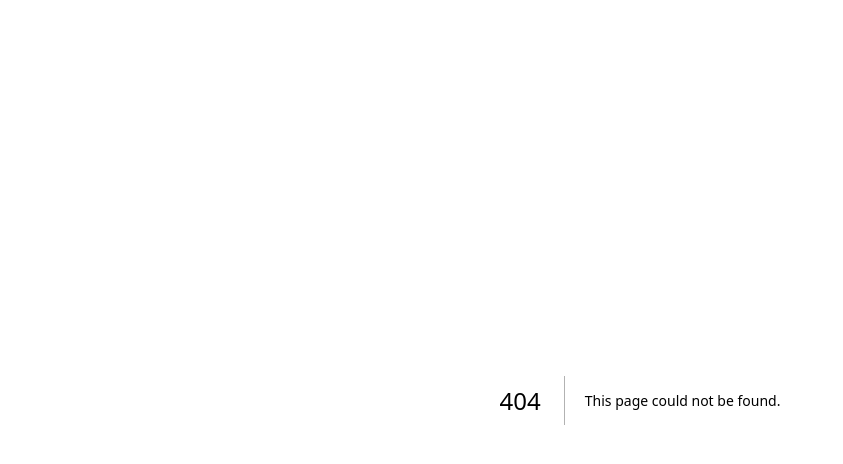
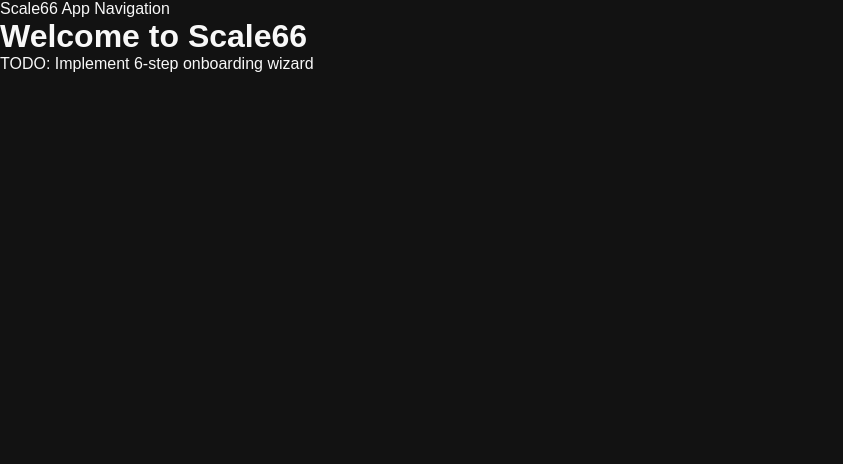
Before and after one commit to scale66-calvin-senior-project/scale66-frontend, a Next.js app in the folder frontend/: page /onboarding in a window 1280 px wide. Before the commit this address had no page. Shown: the top 464 px of the page, without its empty margins (0-843 px from the left). Built offline with nearby package versions, Linux system fonts and the light colour scheme.

Commit message:
Readme Documentation Complete

```diff
--- /dev/null
+++ b/frontend/src/app/(app)/onboarding/page.tsx
@@ -0,0 +1,24 @@
+/**
+ * Onboarding Page
+ *
+ * Multi-step wizard for new user setup (6 steps)
+ * Only shown to new signups, not returning users
+ *
+ * TODO: Implement onboarding wizard
+ * - Import OnboardingWizard, ProgressIndicator from @/features/onboarding
+ * - Step 1: Brand Name (optional)
+ * - Step 2: Brand Niche (optional)
+ * - Step 3: Brand Style (optional)
+ * - Step 4: Customer Pain Points (optional)
+ * - Step 5: Product/Service (REQUIRED)
+ * - Step 6: Social Media Links (optional)
+ * - After completion: Redirect to Payment Page
+ */
+export default function OnboardingPage() {
+	return (
+		<div>
+			<h1>Welcome to Scale66</h1>
+			<p>TODO: Implement 6-step onboarding wizard</p>
+		</div>
+	);
+}
```
Also changed, not shown: 2 other files (tests, documents, lock files or other folders).
